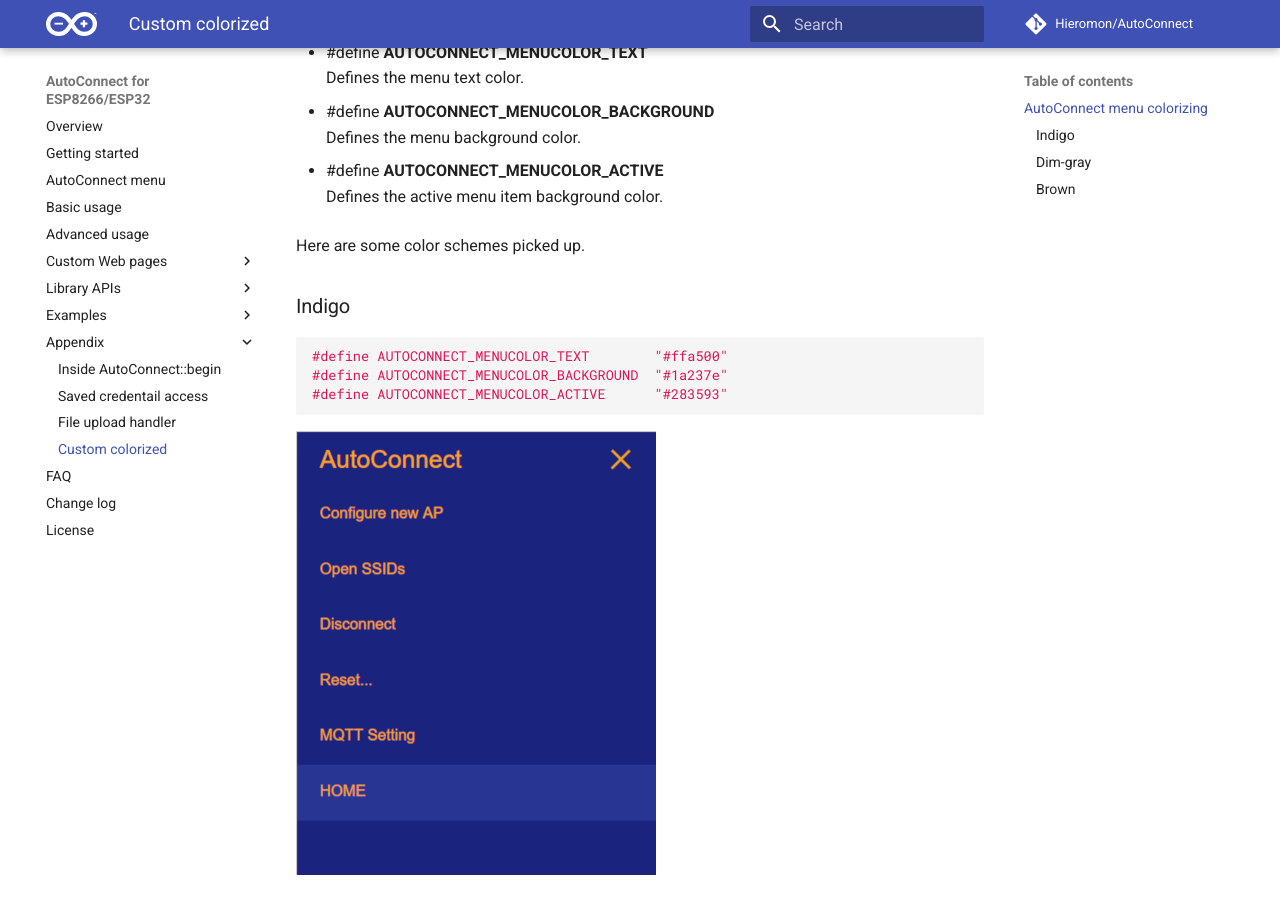
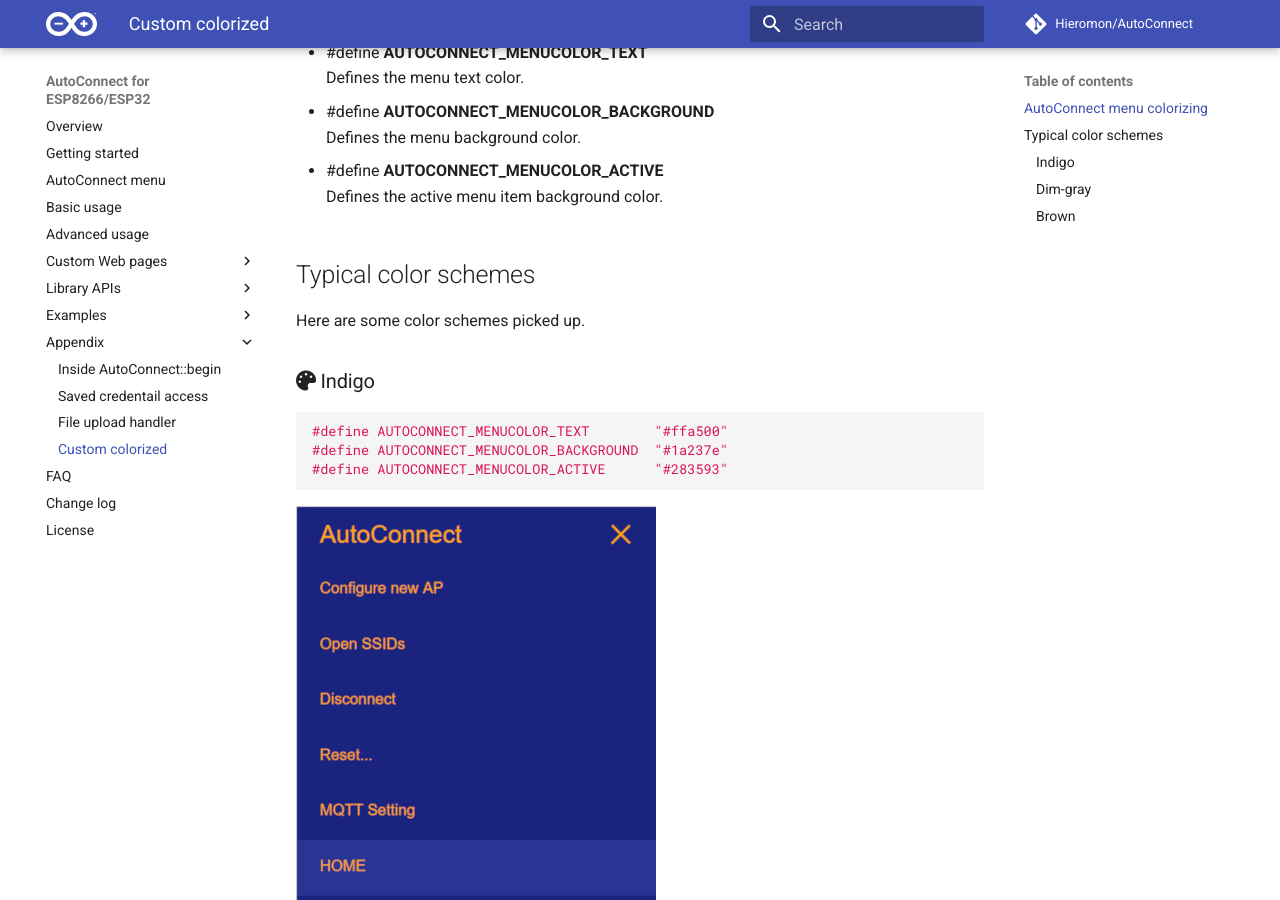
Before and after one commit to Hieromon/AutoConnect, an MkDocs documentation site: the page built from mkdocs/colorized.md, in a window 1280 px wide and 900 px high, scrolled down 426 px. Built offline with MkDocs 1.6.1 and Material for MkDocs 9.7.7, drawn with Linux system fonts in a browser that asks for light colours; nearby versions of some CDN libraries; comment, search, counter and statistics services are not loaded.

Commit message:
Added customized coloring description.

````diff
--- a/mkdocs/colorized.md
+++ b/mkdocs/colorized.md
@@ -19,9 +19,11 @@
 - \#define <b>AUTOCONNECT_MENUCOLOR_ACTIVE</b>
 Defines the active menu item background color.
 
+## Typical color schemes
+
 Here are some color schemes picked up.
 
-### Indigo
+### <i class="fas fa-palette"></i> Indigo
 
 ```cpp
 #define AUTOCONNECT_MENUCOLOR_TEXT        "#ffa500"
@@ -31,7 +33,7 @@
 
 <img src="images/ACMenu_indigo.png">
 
-### Dim-gray
+### <i class="fas fa-palette"></i> Dim-gray
 
 ```cpp
 #define AUTOCONNECT_MENUCOLOR_TEXT        "#fffacd"
@@ -41,7 +43,7 @@
 
 <img src="images/ACMenu_dimgray.png">
 
-### Brown
+### <i class="fas fa-palette"></i> Brown
 
 ```cpp
 #define AUTOCONNECT_MENUCOLOR_TEXT        "#e6e6fa"
````
